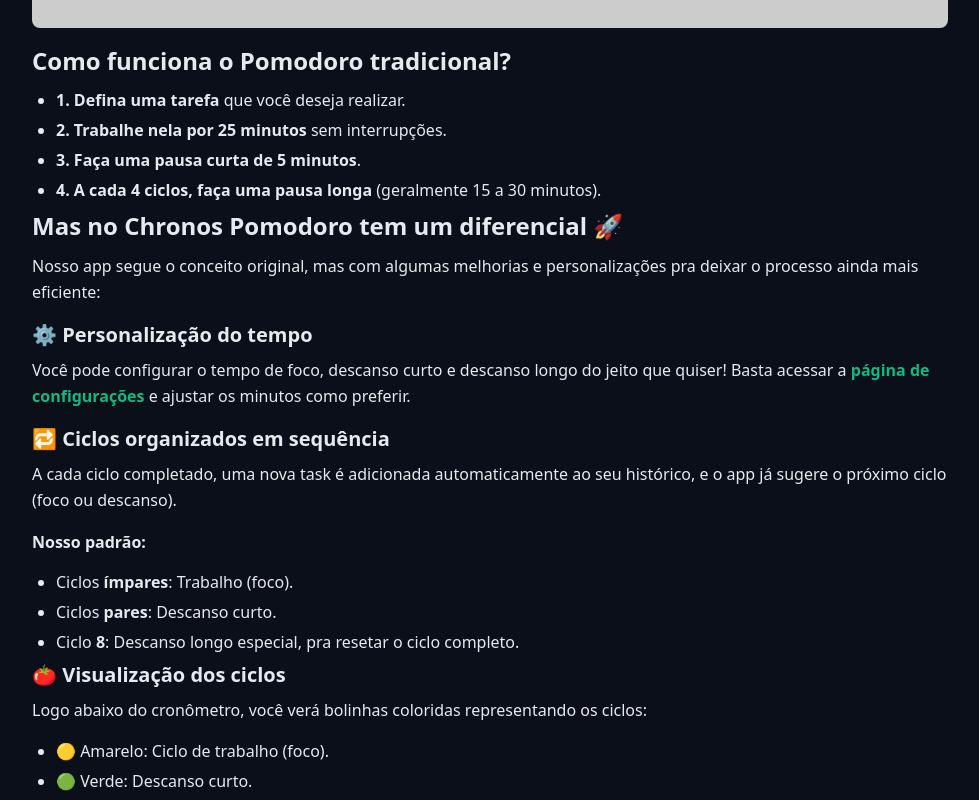
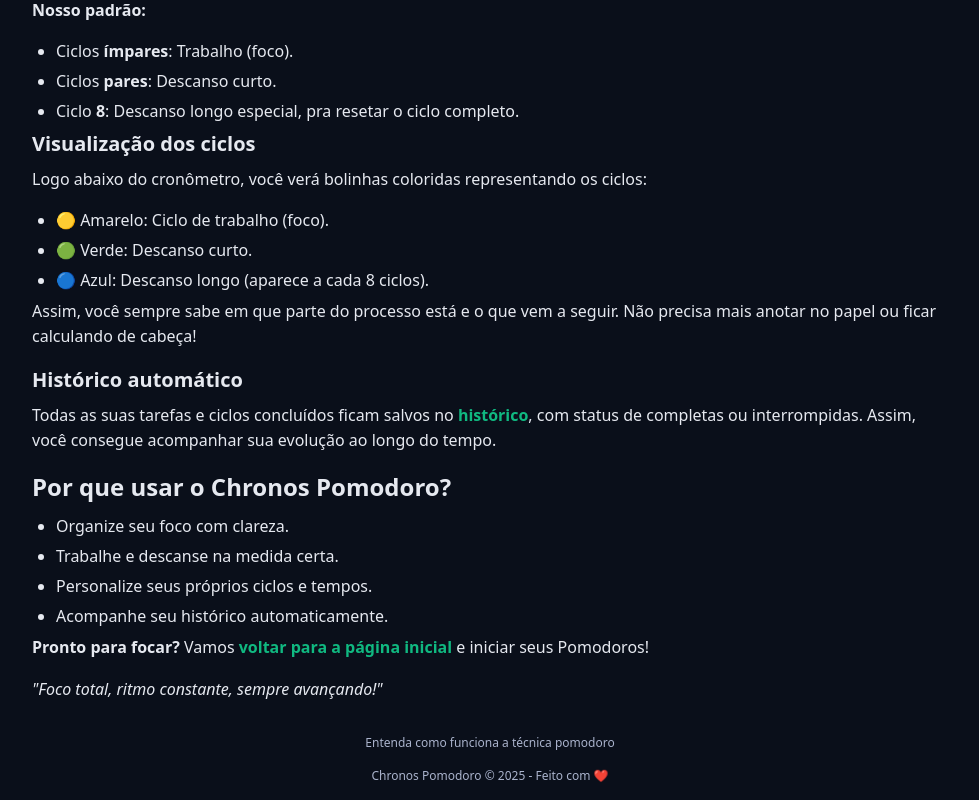
Before and after one commit to adil-jr/chronos-pomodoro, a React (Vite) app: page /about-pomodoro in a window 1280 px wide. Shown: the part 940-1740 px from the top of the page, without its empty margins (150-1129 px from the left). Built offline with nearby package versions, Linux system fonts and the light colour scheme.

Commit message:
docs(i18n): update copy and translations across multiple pages

```diff
--- a/src/components/Footer/index.tsx
+++ b/src/components/Footer/index.tsx
@@ -8,7 +8,7 @@
         Entenda como funciona a técnica pomodoro
       </RouterLink>
       <RouterLink href="/">
-        Chronos Pomodoro &copy; {new Date().getFullYear()} - Feito com 💚
+        Chronos Pomodoro &copy; {new Date().getFullYear()} - Feito com ❤️
       </RouterLink>
     </footer>
   );
--- a/src/components/MainForm/index.tsx
+++ b/src/components/MainForm/index.tsx
@@ -57,10 +57,10 @@
     <form onSubmit={handleCreateNewTask} className="form" action="">
       <div className="formRow">
         <DefaultInput
-          labelText="task"
+          labelText="Tarefa"
           id="meuInput"
           type="text"
-          placeholder="Digite algo"
+          placeholder="Nome da tarefa"
           ref={taskNameInput}
           disabled={!!state.activeTask}
           defaultValue={lastTaskName}
--- a/src/pages/AboutPomodoro/index.tsx
+++ b/src/pages/AboutPomodoro/index.tsx
@@ -14,7 +14,7 @@
     <MainTemplate>
       <Container>
         <GenericHtml>
-          <Heading>A Técnica Pomodoro 🍅</Heading>
+          <Heading>A Técnica Pomodoro</Heading>
 
           <p>
             A Técnica Pomodoro é uma metodologia de produtividade criada por{" "}
@@ -23,8 +23,6 @@
             com pausas. O objetivo é manter o foco total por um período curto e
             garantir descansos para evitar o cansaço mental.
           </p>
-
-          <img src="https://placehold.co/1920x1080" alt="" />
 
           <h2>Como funciona o Pomodoro tradicional?</h2>
           <ul>
@@ -44,7 +42,7 @@
           </ul>
 
           <h2>
-            Mas no <strong>Chronos Pomodoro</strong> tem um diferencial 🚀
+            Mas no <strong>Chronos Pomodoro</strong> tem um diferencial
           </h2>
 
           <p>
@@ -52,7 +50,7 @@
             personalizações pra deixar o processo ainda mais eficiente:
           </p>
 
-          <h3>⚙️ Personalização do tempo</h3>
+          <h3>Personalização do tempo</h3>
           <p>
             Você pode configurar o tempo de foco, descanso curto e descanso
             longo do jeito que quiser! Basta acessar a{" "}
@@ -60,11 +58,11 @@
             ajustar os minutos como preferir.
           </p>
 
-          <h3>🔁 Ciclos organizados em sequência</h3>
+          <h3>Ciclos organizados em sequência</h3>
           <p>
-            A cada ciclo completado, uma nova task é adicionada automaticamente
-            ao seu histórico, e o app já sugere o próximo ciclo (foco ou
-            descanso).
+            A cada ciclo completado, uma nova tarefa é adicionada
+            automaticamente ao seu histórico, e o app já sugere o próximo ciclo
+            (foco ou descanso).
           </p>
           <p>
             <strong>Nosso padrão:</strong>
@@ -82,7 +80,7 @@
             </li>
           </ul>
 
-          <h3>🍅 Visualização dos ciclos</h3>
+          <h3>Visualização dos ciclos</h3>
           <p>
             Logo abaixo do cronômetro, você verá bolinhas coloridas
             representando os ciclos:
@@ -99,7 +97,7 @@
             cabeça!
           </p>
 
-          <h3>📊 Histórico automático</h3>
+          <h3>Histórico automático</h3>
           <p>
             Todas as suas tarefas e ciclos concluídos ficam salvos no{" "}
             <RouterLink href="/history/">histórico</RouterLink>, com status de
@@ -109,20 +107,20 @@
 
           <h2>Por que usar o Chronos Pomodoro?</h2>
           <ul>
-            <li>✅ Organize seu foco com clareza.</li>
-            <li>✅ Trabalhe e descanse na medida certa.</li>
-            <li>✅ Personalize seus próprios ciclos e tempos.</li>
-            <li>✅ Acompanhe seu histórico automaticamente.</li>
+            <li>Organize seu foco com clareza.</li>
+            <li>Trabalhe e descanse na medida certa.</li>
+            <li>Personalize seus próprios ciclos e tempos.</li>
+            <li>Acompanhe seu histórico automaticamente.</li>
           </ul>
 
           <p>
-            <strong>Pronto pra focar?</strong> Bora lá{" "}
+            <strong>Pronto para focar?</strong> Vamos{" "}
             <RouterLink href="/">voltar para a página inicial</RouterLink> e
-            iniciar seus Pomodoros! 🍅🚀
+            iniciar seus Pomodoros!
           </p>
 
           <p>
-            <em>"Foco total, sem pressa, sem pausa, só vai!"</em> 💪🧘‍♂️
+            <em>"Foco total, ritmo constante, sempre avançando!"</em>
           </p>
         </GenericHtml>
       </Container>
--- a/src/pages/History/index.tsx
+++ b/src/pages/History/index.tsx
@@ -82,7 +82,7 @@
     <MainTemplate>
       <Container>
         <Heading>
-          <span>History</span>
+          <span>Histórico</span>
           {hasTasks && (
             <span className={styles.buttonContainer}>
               <DefaultButton
--- a/src/pages/NotFound/index.tsx
+++ b/src/pages/NotFound/index.tsx
@@ -14,18 +14,18 @@
     <MainTemplate>
       <Container>
         <GenericHtml>
-          <Heading>404 - Página não encontrada 🚀</Heading>
+          <Heading>404 - Página não encontrada</Heading>
           <p>
             Opa! Parece que a página que você está tentando acessar não existe.
             Talvez ela tenha tirado férias, resolvido explorar o universo ou se
-            perdido em algum lugar entre dois buracos negros. 🌌
+            perdido em algum lugar entre dois buracos negros.
           </p>
           <p>
             Mas calma, você não está perdido no espaço (ainda). Dá pra voltar em
             segurança para a <RouterLink href="/">página principal</RouterLink>{" "}
             ou <RouterLink href="/history/">para o histórico</RouterLink> — ou
             pode ficar por aqui e fingir que achou uma página secreta que só os
-            exploradores mais legais conseguem acessar. 🧭✨
+            exploradores mais legais conseguem acessar.
           </p>
           <p>
             Se você acha que essa página deveria existir (ou se quiser bater um
@@ -34,7 +34,7 @@
           </p>
           <p>
             Enquanto isso, fica aqui uma reflexão: "Se uma página não existe na
-            internet, será que ela existiu de verdade?" 🤔💭
+            internet, será que ela existiu de verdade?"
           </p>
         </GenericHtml>
       </Container>
```
